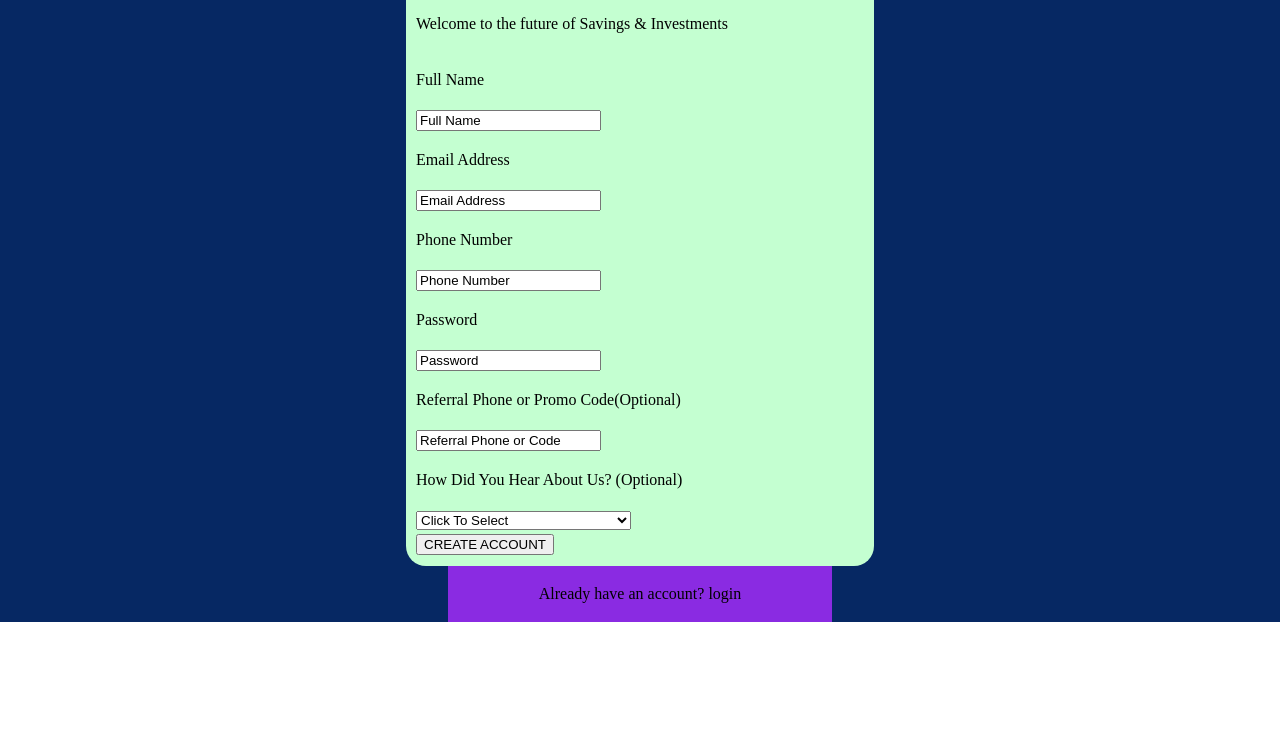
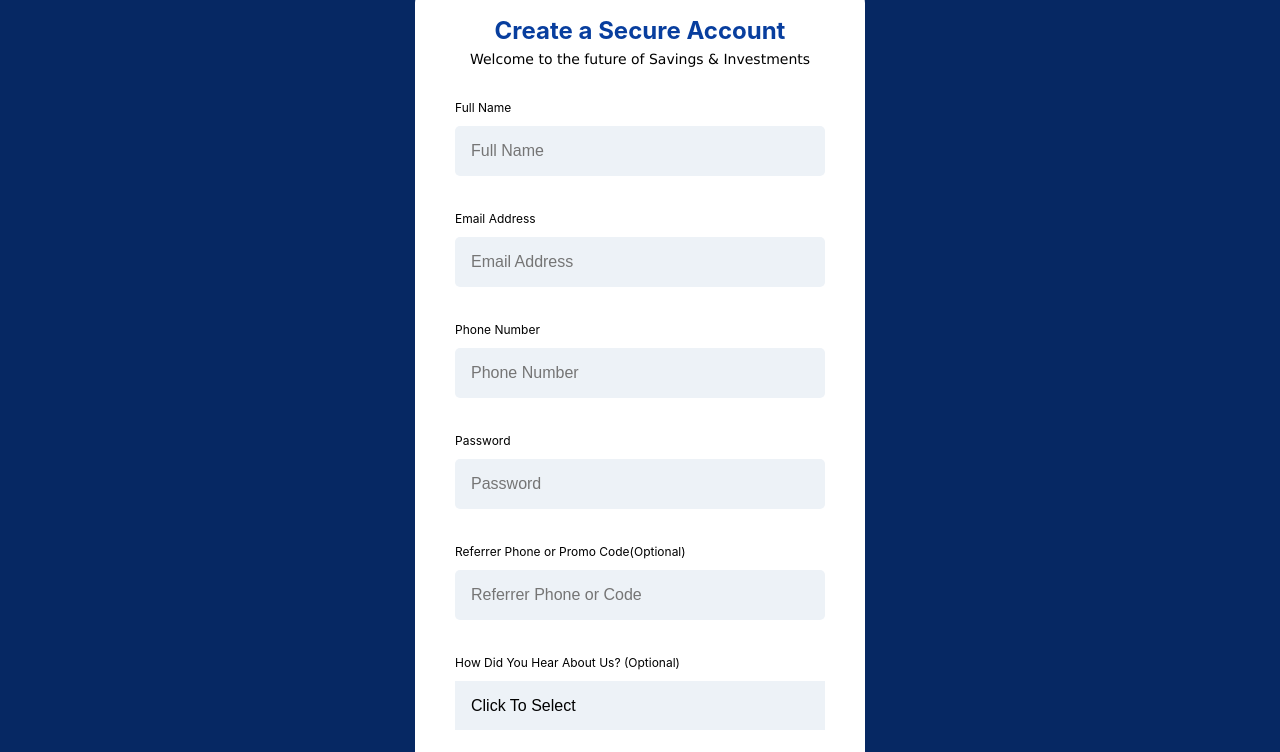
Before and after one commit to owner00/frontend, a plain HTML site: page task2piggyvestHomePage/index.html in a window 1280 px wide. Shown: the part 145-897 px from the top of the page. Before the commit the page ends 800 px from the top, so only its background shows below. Drawn offline with Linux system fonts and the light colour scheme.

Commit message:
Update task2Piggyvest
Uploading the second html and css task in the frontend track of the start.ng program.

```diff
--- a/task2piggyvestHomePage/index.html
+++ b/task2piggyvestHomePage/index.html
@@ -1,43 +1,36 @@
 <!DOCTYPE html>
 <html>
+
 <head>
     <meta charset="utf-8">
     <meta name="viewport" content="width=device-width,initial-scale=1">
-        <link rel="stylesheet" href="style.css"/>
+    <link rel="stylesheet" href="style.css" />
     <title>owner00's Frontend Task2</title>
 </head>
+
 <body>
     <div class="container">
         <div class="logo">
-            <p>piggyvest</p>
+            <a href="https://www.piggyvest.com"><img src="./piggyvestlogo.png" alt="PiggyVest Logo"></a>
         </div>
         <div class="signUpBox">
-                <div>
-                    <h1>Create a Secure Account</h1>
-                    <p>Welcome to the future of Savings & Investments</p>
+            <div class="innerBoxText">
+                <h1 class="createSec">Create a Secure Account</h1>
+                <p class="welcome">Welcome to the future of Savings & Investments</p>
             </div>
             <div>
-                    <p>Full Name</p>
-                    <input type="text" value="Full Name">
-                </div>
-                <div>
-                    <p>Email Address</p>
-                    <input type="text" value="Email Address">
-                </div>
-                <div>
-                    <p>Phone Number</p>
-                    <input type="text" value="Phone Number">
-                </div>
-                <div>
-                    <p>Password</p>
-                    <input type="text" value="Password">
-                </div>
-                <div>
-                    <p>Referral Phone or Promo Code(Optional)</p>
-                    <input type="text" value="Referral Phone or Code">
-                </div>
-                <div>
-                    <p>How Did You Hear About Us? (Optional)</p>
+                <form>
+                    <label for="fname">Full Name</label>
+                    <input type="text" id="fname" name="fullname" placeholder="Full Name">
+                    <label for="email">Email Address</label>
+                    <input type="text" id="email" name="emailaddress" placeholder="Email Address">
+                    <label for="phoneno">Phone Number</label>
+                    <input type="text" id="phoneno" name="phonenumber" placeholder="Phone Number">
+                    <label for="passw">Password</label>
+                    <input type="text" id="passw" name="password" placeholder="Password">
+                    <label for="refer">Referrer Phone or Promo Code(Optional)</label>
+                    <input type="text" id="refer" name="referral" placeholder="Referrer Phone or Code">
+                    <label for="hear">How Did You Hear About Us? (Optional)</label>
                     <select>
                         <option value="none">Click To Select</option>
                         <option value="facebook">Facebook</option>
@@ -51,14 +44,14 @@
                         <option value="event">At an event</option>
                         <option value="other">Other</option>
                     </select>
-                </div>
-                <div>
                     <input type="button" value="CREATE ACCOUNT">
+                </form>
             </div>
         </div>
         <div class="existingAccount">
-            <p>Already have an account? login</p>
+            <p>Already have an account? Log In</p>
         </div>
     </div>
 </body>
+
 </html>
--- a/task2piggyvestHomePage/style.css
+++ b/task2piggyvestHomePage/style.css
@@ -5,20 +5,86 @@ html {
     display: flex;
     flex-direction: column;
     background-color: #062863;
-    height: 100%;
+    height: 1100px;
+    width: 1280px;
     justify-content: center;
     align-items: center;
 }
 
+.innerBoxText {
+    display: flex;
+    flex-direction: column;
+    justify-content: center;
+    align-items: center;
+}
+
+.createSec {
+    margin: 20px 0px 0px 0px;
+    font-family: -apple-system, BlinkMacSystemFont, 'Segoe UI', Roboto, Oxygen, Ubuntu, Cantarell, 'Open Sans', 'Helvetica Neue', sans-serif;
+    font-size: 24px;
+    color: #083e9e;
+    justify-content: center;
+    align-items: center;
+}
+
+.welcome {
+    margin: 0px 0px 20px 0px;
+    font-family: Verdana, Geneva, Tahoma, sans-serif;
+    font-size: 14px;
+}
+
+input[type=text] {
+    width: 100%;
+    display: inline-block;
+    box-sizing: border-box;
+    padding: 16px;
+    font-size: 16px;
+    margin: 0px 0px 25px 0px;
+    background-color: #edf2f7;
+    border-radius: 5px;
+    border: 0px;
+}
+
+select {
+    width: 100%;
+    -webkit-appearance: none;
+    -moz-appearance: none;
+    appearance: none;
+    font-size: 16px;
+    padding: 16px;
+    background-color: #edf2f7;
+    margin: 0px 0px 25px 0px;
+    border: 0px;
+}
+
+input[type=button] {
+    width: 100%;
+    font-size: 14px;
+    padding: 16px;
+    background-color: #083e9e;
+    color: white;
+    margin: 0px 0px 25px 0px;
+    border-radius: 10px 10px 10px 0px;
+}
+
+label {
+    font-size: 12px;
+    font-family: -apple-system, BlinkMacSystemFont, 'Segoe UI', Roboto, Oxygen, Ubuntu, Cantarell, 'Open Sans', 'Helvetica Neue', sans-serif;
+    line-height: 36px;
+}
 body {
     margin: 0;
+    padding: 0;
 }
+
 .logo {
     display: flex;
     justify-content: center;
     align-items: center;
-    width: 30vw;
-    background-color: blue;
+    width: 200px;
+    height: 130px;
+    background-color: #062863;
+    /* margin-bottom: 50px; */
 }
 
 .signUpBox {
@@ -26,17 +92,22 @@ body {
     /* justify-content: center; */
     flex-direction: column;
     /* align-items: center; */
-    width: 35vw;
-    background-color: rgb(196, 255, 209);
+    width: 370px;
+    height: 900px;
+    background-color: white;
     overflow: auto;
-    padding: 10px;
-    border-radius: 20px;
+    padding: 10px 40px;
+    border-radius: 20px 20px 20px 0px;
 }
 
 .existingAccount {
     display: flex;
     justify-content: center;
     align-items: center;
-    width: 30vw;
-    background-color: blueviolet;
+    width: 300px;
+    height: 70px;
+    font-size: 14px;
+    font-family: -apple-system, BlinkMacSystemFont, 'Segoe UI', Roboto, Oxygen, Ubuntu, Cantarell, 'Open Sans', 'Helvetica Neue', sans-serif;
+    background-color: #062863;
+    color: white;
 }
```
Also changed, not shown: task2piggyvestHomePage/piggyvestlogo.png (added). Lines whose indentation alone changed are shown as unchanged.
